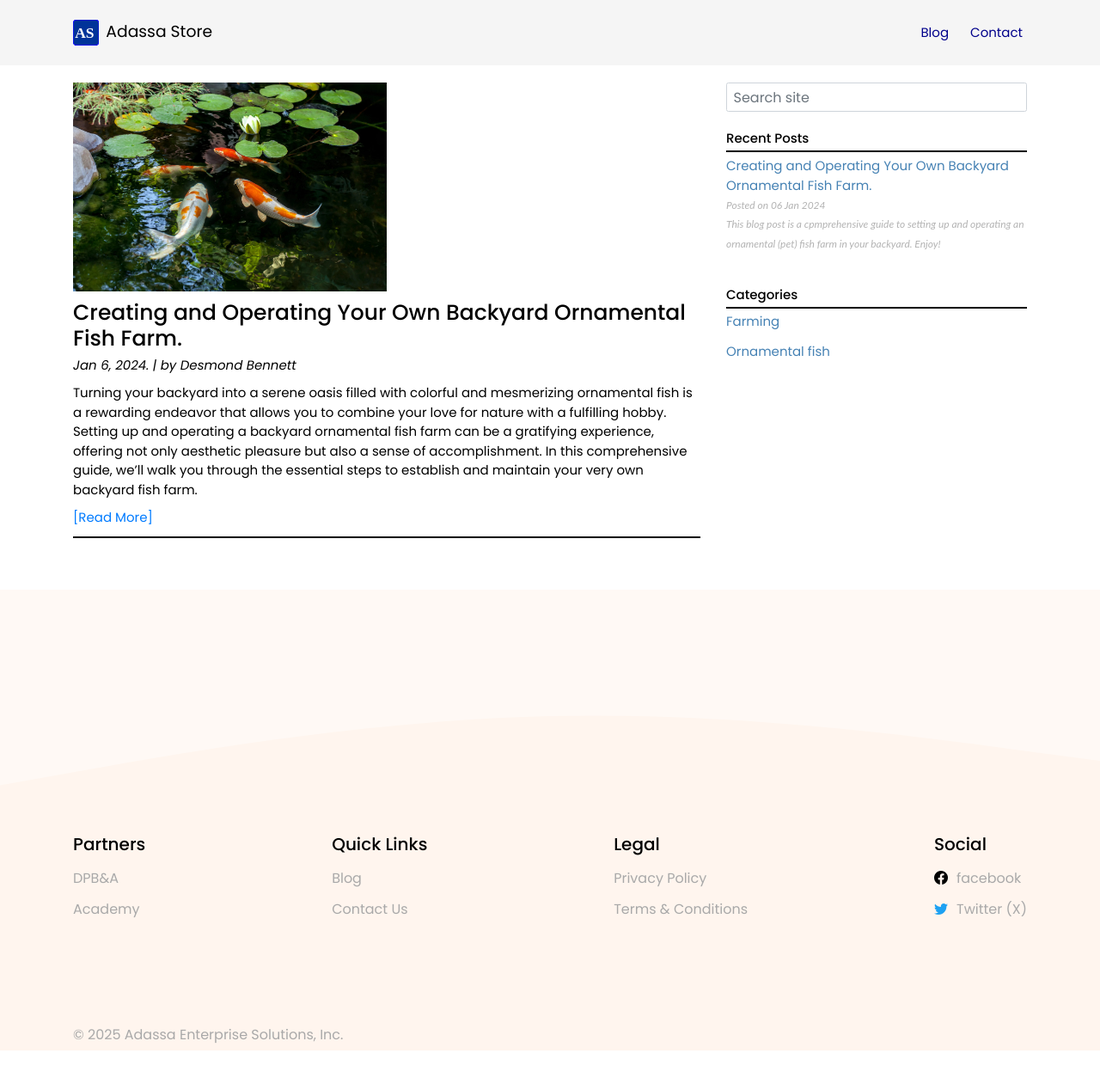
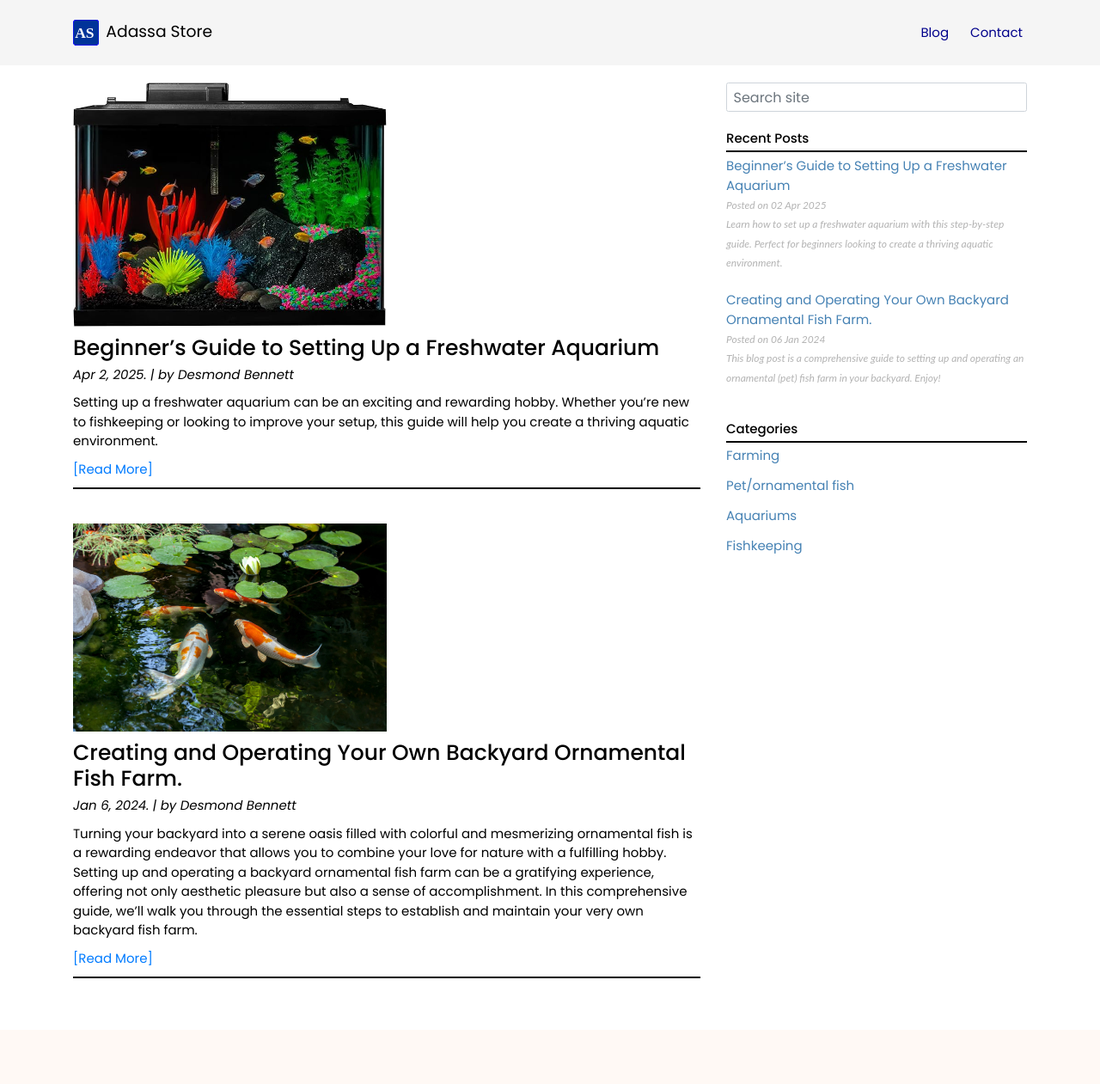
Before and after one commit to Adassa-Enterprise-Solutions/adassa-store, a Jekyll site: the page built from blog.html, in a window 1280 px wide and 1400 px high. Shown: the top 1261 px of the window at 86% size. Built offline with Jekyll 4.4.1, drawn with Linux system fonts in a browser that asks for light colours.

Commit message:
General updates.

```diff
--- a/_data/products.yml
+++ b/_data/products.yml
@@ -20,3 +20,18 @@
   description: Fish pond canister filter system.
   link: https://s.click.aliexpress.com/e/_m0hI73q
   image: https://ae-pic-a1.aliexpress-media.com/kf/S272f88dcc65d44f0b903b0cd14752932N.jpg
+- name: GloFish 20 Gallon Aquarium Kit
+  categories: Aquarium
+  description: GloFish 20 Gallon Aquarium Kit with LED Lights, Decor Heater and Filter.
+  link: https://amzn.to/3E4GjEl
+  image: https://m.media-amazon.com/images/I/91K1idgg+LL._AC_SX679_.jpg
+- name: Tetra Whisper Internal Filter
+  categories: Aquarium
+  description: Tetra Whisper Internal Filter 20 To 40 Gallons, For Aquariums, In-Tank Filtration With Air Pump
+  link: https://amzn.to/41WwiSL
+  image: https://m.media-amazon.com/images/I/81W+Z3JdNIL._AC_SX679_.jpg
+- name: Seachem Prime Fresh and Saltwater Conditioner
+  categories: Aquarium
+  description: Seachem Prime Fresh and Saltwater Conditioner - Chemical Remover and Detoxifier 500 ml
+  link: https://amzn.to/4leTGCt
+  image: https://m.media-amazon.com/images/I/71k+2wVR8RL._AC_SY879_.jpg
--- a/_posts/2024-01-06-backyard-ornamental-fish-farm.md
+++ b/_posts/Pet Fish/2024-01-06-backyard-ornamental-fish-farm.md
@@ -2,11 +2,11 @@
 layout: post-layout
 title: Creating and Operating Your Own Backyard Ornamental Fish Farm.
 author: Desmond Bennett
-description: This blog post is a cpmprehensive guide to setting up and operating an ornamental (pet) fish farm in your backyard. Enjoy!
+description: This blog post is a comprehensive guide to setting up and operating an ornamental (pet) fish farm in your backyard. Enjoy!
 date: 2024-01-06
 categories:
 - Farming
-- Ornamental Fish
+- Pet/Ornamental Fish
 img: FishPond.jpg
 img-alt: Fish pond
 thumb: FishPond.jpg
@@ -23,7 +23,7 @@ very own backyard fish farm.
 <!--more-->
 
 ## Step 1: Planning and Research
-<p>
+
 Before you dive into the world of ornamental fish farming, it's crucial to
 do thorough research and careful planning. Start by identifying the types
 of ornamental fish you want to keep. Consider factors such as the size of
@@ -34,10 +34,10 @@ Next, create a detailed plan that outlines the layout of your fish farm.
 Consider factors like pond size, water filtration systems, and the overall
 aesthetic of your backyard. Take inspiration from existing fish farms and
 aquariums to incorporate elements that align with your vision.
-</p>
+
 
 ## Step 2: Selecting the Right Pond
-<p>
+
 The heart of your ornamental fish farm is the pond. Choosing the right pond is
 critical for the well-being of your fish. You can opt for a pre-formed
 fiberglass or <a href="https://s.click.aliexpress.com/e/_oDvpAbD" target="_blank">plastic pond</a>
@@ -49,10 +49,9 @@ you plan to keep.
 Consider the depth of the pond as well. Different species of ornamental fish
 have varying depth preferences. Koi, for example, prefer deeper ponds, while
 goldfish can thrive in shallower waters.
-</p>
 
 ## Step 3: Water Filtration and Quality
-<p>
+
 Maintaining clean and high-quality water is essential for the health of your
 ornamental fish. Invest in a reliable
 <a href="https://s.click.aliexpress.com/e/_EG1iOS9" target="_blank">water filtration system</a>
@@ -63,10 +62,10 @@ Regular water testing is crucial to monitor parameters such as pH, ammonia,
 nitrites, and nitrates. Aim for a pH level between 6.8 and 7.4 for most
 ornamental fish species. Performing partial water changes and adding dechlorinated
 water helps to maintain water quality.
-</p>
+
 
 ## Step 4: Choosing the Right Fish
-<p>
+
 Selecting the right mix of fish is a crucial aspect of creating a vibrant and
 harmonious fish farm. Research the compatibility of different species and avoid
 overcrowding. Consider factors such as size, temperament, and water temperature
@@ -75,10 +74,9 @@ requirements.
 Koi and goldfish are popular choices for outdoor ponds due to their vibrant
 colors and adaptability. Guppies and angelfish, although they can also thrive
 in outdoor ponds, are well-suited for smaller, well-maintained aquariums.
-</p>
 
 ## Step 5: Feeding and Nutrition
-<p>
+
 Providing a balanced and nutritious diet is vital for the well-being and
 coloration of ornamental fish. Commercial fish food pellets are available
 for various species and provide essential nutrients. Supplement their diet
@@ -88,7 +86,7 @@ and daphnia.
 Avoid overfeeding, as excess food can lead to water quality issues.
 Develop a feeding schedule and monitor your fish's behavior to ensure they are
 healthy and active.
-</p>
+
 <div class="products">
     {% for product in site.data.products %}
     <div class="centred">
@@ -110,16 +108,15 @@ healthy and active.
 </div>
 
 ## Step 6: Shelter and Decorations
-<p>
+
 Enhance the visual appeal of your backyard fish farm by adding shelters and
 decorations. Rocks, aquatic plants, and driftwood not only create a
 natural-looking habitat but also provide hiding spots for fish. Consider the
 aesthetics and functionality of these elements, ensuring they complement the
 overall design of your pond.
-</p>
 
 ## Step 7: Disease Prevention and Treatment
-<p>
+
 Maintaining a disease-free environment is crucial for the health of your
 ornamental fish. Quarantine new fish before introducing them to the main pond
 to prevent the spread of diseases. Regularly inspect your fish for signs of
@@ -128,10 +125,10 @@ illness, such as changes in behavior, discoloration, or abnormal growths.
 Invest in a quality fish health kit that includes medications for common ailments.
 Promptly treat any signs of illness to prevent the spread of diseases and ensure
 the well-being of your fish population.
-</p>
+
 
 ## Step 8: Regular Maintenance
-<p>
+
 To keep your backyard fish farm thriving, establish a regular maintenance
 routine. This includes cleaning the pond, checking and replacing filters, and
 monitoring water parameters. Remove debris, dead leaves, and excess algae to
@@ -140,19 +137,18 @@ maintain optimal water quality.
 Regularly trim and maintain aquatic plants to prevent them from taking over
 the pond. A well-maintained fish farm not only looks beautiful but also provides
 a healthier environment for your ornamental fish.
-</p>
 
 ## Step 9: Monitoring and Enjoying Your Fish Farm
-<p>
+
 Once your backyard ornamental fish farm is established and operational,
 take the time to enjoy the fruits of your labor. Spend peaceful moments
 observing the vibrant colors and graceful movements of your fish. Consider
 adding outdoor seating or a gazebo to create a tranquil space where you can
 relax and appreciate the beauty of your aquatic oasis.
-</p>
+
 
 ## Conclusion
-<p>
+
 Setting up and operating a backyard ornamental fish farm requires careful
 planning, dedication, and a love for aquatic life. By following these steps
 and staying committed to the well-being of your fish, you can create a
@@ -160,4 +156,3 @@ harmonious and visually stunning environment in your own backyard. As your
 fish flourish and your pond becomes a focal point of beauty, you'll find that
 the rewards of maintaining a backyard fish farm extend far beyond the aesthetic
 appeal, providing a sense of connection with nature and a source of joy for years to come.
-</p>
--- /dev/null
+++ b/_posts/Pet Fish/2025-04-02-beginners-guide-to-setting-up-a-freshwater-aquarium.md
@@ -0,0 +1,83 @@
+---
+layout: post-layout
+title: "Beginner’s Guide to Setting Up a Freshwater Aquarium"
+author: Desmond Bennett
+description: "Learn how to set up a freshwater aquarium with this step-by-step guide. Perfect for beginners looking to create a thriving aquatic environment."
+date: 2025-04-02
+categories: [Aquariums, Fishkeeping]
+tags: [aquarium setup, freshwater fish, beginner fishkeeping, fish tank guide]
+img: Aquarium.jpg
+img-alt: Aquarium
+thumb: Aquarium.jpg
+---
+
+Setting up a freshwater aquarium can be an exciting and rewarding hobby.
+Whether you're new to fishkeeping or looking to improve your setup, this guide
+will help you create a thriving aquatic environment.
+
+<!--more-->
+
+## Step 1: Choose the Right Aquarium Size
+A 10-gallon tank is a great starting point, but larger tanks (20-30 gallons) provide
+more stability and are easier to maintain. Consider the space you have available
+and the type of fish you want to keep.
+
+## Step 2: Gather Essential Equipment
+You will need the following:
+
+- **Aquarium Tank** – Choose glass or acrylic.
+- **Filtration System** – Maintains water quality.
+- **Heater** – Essential for tropical fish.
+- **Substrate** – Gravel, sand, or plant-friendly substrate.
+- **Lighting** – LED lights enhance fish colors and support plant growth.
+- **Water Conditioner** – Removes harmful chemicals from tap water.
+- **Test Kit** – Measures pH, ammonia, nitrites, and nitrates.
+
+## Step 3: Set Up Your Aquarium
+1. Rinse the tank and equipment (avoid soap!).
+2. Add the substrate and decorations.
+3. Install the filter and heater.
+4. Fill the tank with dechlorinated water.
+5. Turn on the filter and heater, then let the tank cycle for at least a week
+before adding fish.
+
+## Step 4: Choose the Right Fish
+For beginners, consider hardy species like:
+
+- Betta Fish
+- Guppies
+- Tetras
+- Platies
+- Corydoras Catfish
+
+## Step 5: Maintain Water Quality
+- Perform 20% water changes weekly.
+- Use a test kit to monitor water parameters.
+- Avoid overfeeding to prevent water contamination.
+
+## Recommended Products
+
+<div class="products">
+    {% for product in site.data.products %}
+    <div class="centred">
+        {% if product.categories contains 'Aquarium' %}
+        <h2 class="title">
+            <a href="{{product.link}}">{{product.name}}</a>
+        </h2>
+
+        <a href="{{product.link}}">
+            <img class="img-fluid mb-3 post-feature-image"
+                 alt="{{product.name}}"
+                 src="{{product.image}}">
+        </a>
+
+        <a href="{{product.link}}" class="btn">Buy now</a>
+        {% endif %}
+    </div>
+    {% endfor %}
+</div>
+
+## Conclusion
+
+By following these steps, you’ll create a healthy and beautiful aquarium that
+your fish will thrive in!
--- a/assets/css/style.css
+++ b/assets/css/style.css
@@ -319,7 +319,7 @@ header .logo p {
     display: flex;
     justify-content: space-evenly;
     flex-wrap: wrap;
-    margin: 3rem auto 5rem auto;
+    margin: 0.5rem auto 5rem auto;
 }
 
 .products div {
--- a/robots.txt
+++ /dev/null
@@ -1,4 +0,0 @@
-User-agent: *
-Disallow: /admin/
-Disallow: /private/
-Allow: /
```
Also changed, not shown: _draft/2025-04-02-beginners-guide-to-setting-up-a-freshwater-aquarium.md (added, +63 -0 lines), assets/media/blog/Aquarium.jpg (added).
